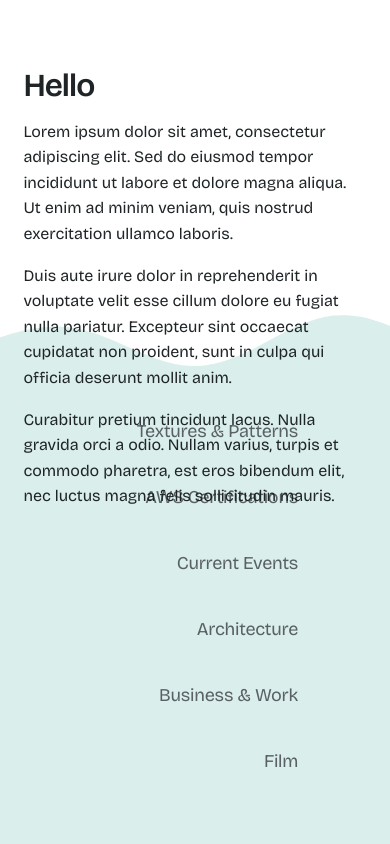
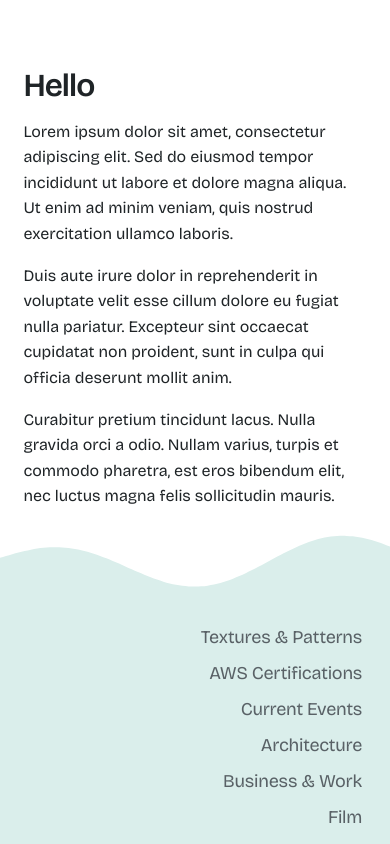
Before and after one commit to ioanatu/portfolio-new, a React (Vite) app: page / in a window 390 px wide. Built offline with nearby package versions, Linux system fonts and the light colour scheme.

Commit message:
Adjust menu on mobile

```diff
--- a/src/components/CertificationBadges/CertificationBadges.module.css
+++ b/src/components/CertificationBadges/CertificationBadges.module.css
@@ -34,3 +34,16 @@
   filter: grayscale(1);
   opacity: 0.3;
 }
+
+/* Mobile and portrait: two badges per row.
+   Keep in sync with PORTRAIT_QUERY in WaveSurface.tsx. */
+@media (max-width: 820px), (orientation: portrait) {
+  .list {
+    flex-wrap: wrap;
+    row-gap: 1rem;
+  }
+
+  .item {
+    flex: 0 0 calc(50% - 0.25rem);
+  }
+}
--- a/src/components/SectionPanel/SectionPanel.module.css
+++ b/src/components/SectionPanel/SectionPanel.module.css
@@ -35,7 +35,7 @@
     right: 6vw;
     bottom: auto;
     width: auto;
-    height: calc(100dvh - 380px);
+    height: calc(100dvh - 310px);
     padding-top: 8vh;
   }
 }
--- a/src/components/WaveSurfaceMenu/CategoryMenu.module.css
+++ b/src/components/WaveSurfaceMenu/CategoryMenu.module.css
@@ -93,11 +93,18 @@
   .menu {
     top: auto;
     transform: none;
-    right: 76px;
-    bottom: calc(clamp(24px, 6vh, 56px) + env(safe-area-inset-bottom, 0px));
+    right: 12px;
+    bottom: calc(8px + env(safe-area-inset-bottom, 0px));
+  }
+
+  .list {
+    gap: 0;
   }
 
   .item {
+    min-height: 30px;
+    padding-top: 3px;
+    padding-bottom: 3px;
     font-size: 18px;
   }
 }
```
